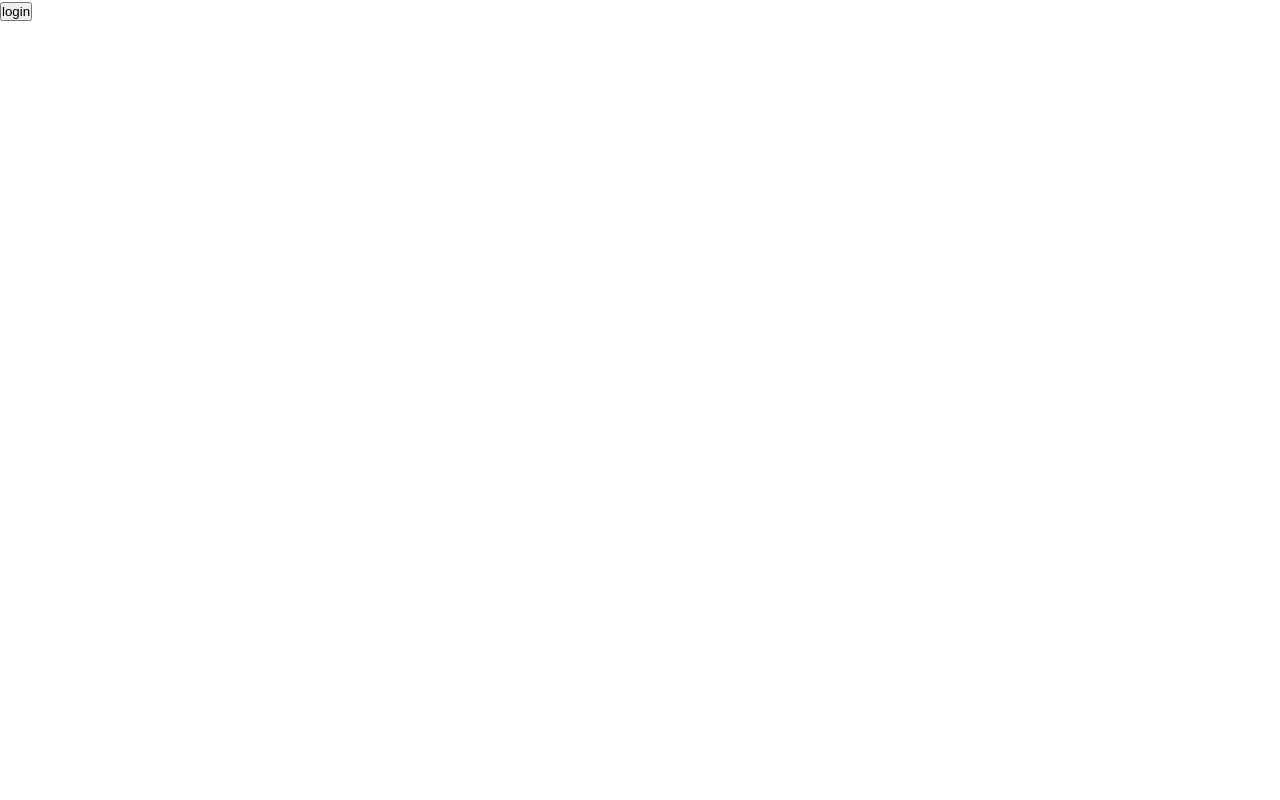
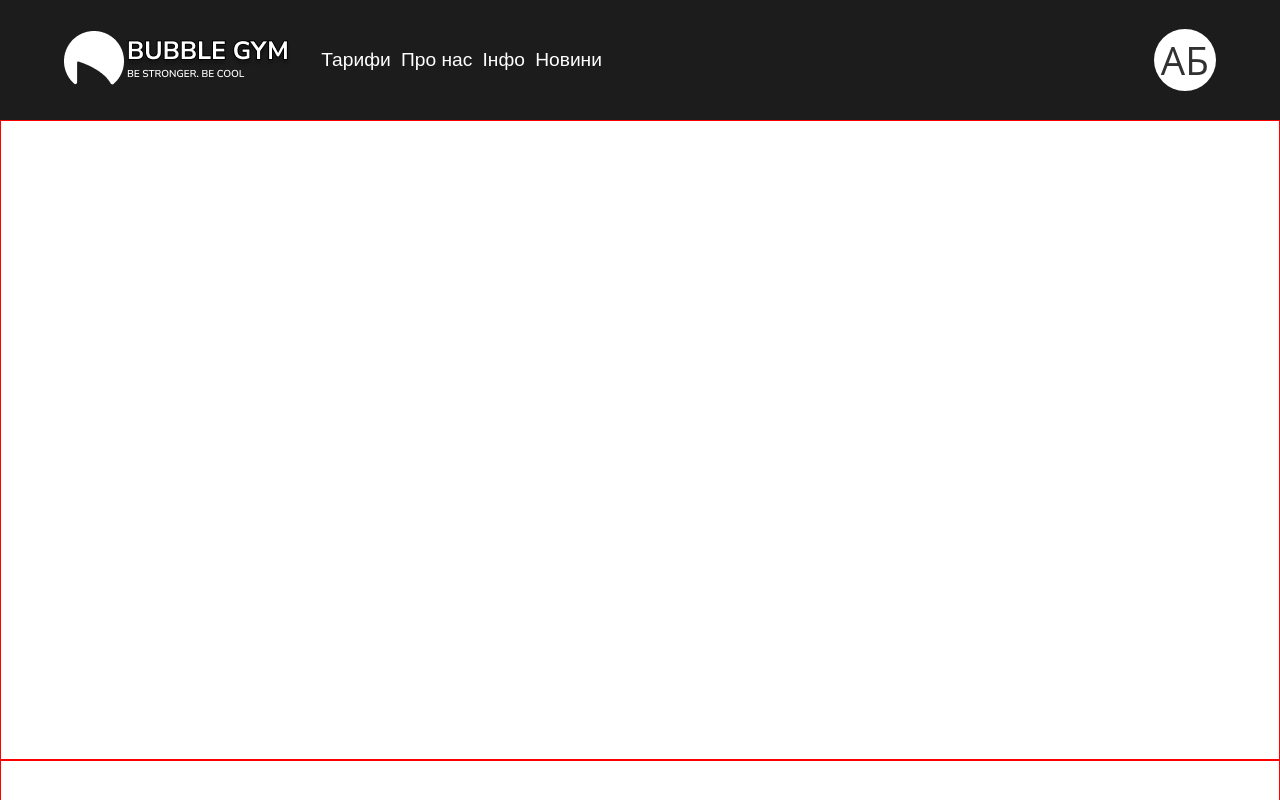
Before and after one commit to artemstakhov/fitness-gym-UI, a React (Create React App) app: page / in a window 1280 px wide. Shown: the top 800 px of the page. Built offline with nearby package versions, Linux system fonts and the light colour scheme.

Commit message:
add header and footer and landing

```diff
--- a/src/App.jsx
+++ b/src/App.jsx
@@ -1,12 +1,16 @@
 import React from 'react';
-import Organizer from './containers/Organizer/Organizer';
-import Login from './containers/Login/Login';
-import Error404 from './containers/Error404/Error404';
 import {
   BrowserRouter,
   Routes,
   Route,
 } from "react-router-dom";
+import Organizer from './containers/Organizer/Organizer';
+import Login from './containers/Login/Login';
+import Error404 from './containers/Error404/Error404';
+import Header from './components/Header/Header';
+import Footer from './components/Footer/Footer';
+import styles from './App.module.css';
+import Landing from './containers/Landing/Landing';
 
 function App() {
   const [isLoggedIn, setLoggedIn] = React.useState(false);
@@ -29,12 +33,18 @@ function App() {
               <Route index path="/" element={<Organizer user={user} />} />
               <Route path="*" element={<Error404 />} />
             </Routes>
+            <Footer/>
           </>
         ) : (
-          <Routes>
-            <Route index path="/" element={<Login onLogin={login} />} />
-            <Route path="*" element={<Error404 />} />
-          </Routes>
+          <div className={styles.container}>
+            <Header/>
+            <Routes>
+              <Route index path="/" element={<Landing />} />
+              <Route index path="/Login" element={<Login onLogin={login} />} />
+              <Route path="*" element={<Error404 />} />
+            </Routes>
+            <Footer/>
+          </div>
         )
       }
     </BrowserRouter>
--- a/src/App.module.css
+++ b/src/App.module.css
@@ -1,38 +1,5 @@
-.App {
-  text-align: center;
+.container {
+    display: flex;
+    flex-direction: column;
+    justify-content: space-between;
 }
-
-.App-logo {
-  height: 40vmin;
-  pointer-events: none;
-}
-
-@media (prefers-reduced-motion: no-preference) {
-  .App-logo {
-    animation: App-logo-spin infinite 20s linear;
-  }
-}
-
-.App-header {
-  background-color: #282c34;
-  min-height: 100vh;
-  display: flex;
-  flex-direction: column;
-  align-items: center;
-  justify-content: center;
-  font-size: calc(10px + 2vmin);
-  color: white;
-}
-
-.App-link {
-  color: #61dafb;
-}
-
-@keyframes App-logo-spin {
-  from {
-    transform: rotate(0deg);
-  }
-  to {
-    transform: rotate(360deg);
-  }
-}
--- /dev/null
+++ b/src/components/Footer/Footer.css
@@ -0,0 +1,69 @@
+body {
+    margin: 0;
+    padding: 0;
+    font-family: "Open Sans", sans-serif;
+    font-size: 15px;
+    overflow-x: hidden;
+    width: 100%;
+  }
+  div, header, aside, p, input, button, a, form, span, ul, li {
+    box-sizing: border-box;
+  }
+
+  h1, h2, h3, h4, h5, h6 {
+    margin: 0;
+  }
+  a{
+    text-decoration: none;
+  }
+
+  .footer{
+    height: 17vh;
+    background-color: #313131;
+    display: flex;
+    justify-content: center;
+    align-items: center;
+  }
+.content{
+  width: 600px;
+  height: 7vh;
+  display: flex;
+  flex-direction: column;
+  justify-content: space-between;
+}
+.terms{
+  width: 100%;
+  height: 3vh;
+  display: flex;
+}
+.term{
+  width: 200px;
+  height: 100%;
+  display: flex;
+  justify-content: center;
+
+
+}
+.termTitle{
+  margin: 0;
+  font-family: 'Nunito Sans' sans-serif;
+  font-style: normal;
+  font-size: 2.2vh;
+  color: white;
+}
+.copyright{
+  width: 100%;
+  height: 3vh;
+  display: flex;
+  justify-content: center;
+}
+
+
+.copyrightTitle{
+  margin: 0;
+  font-family: 'Nunito Sans' sans-serif;
+  font-style: normal;
+  font-weight: 300;
+  font-size: 1.9vh;
+  color: #FFFFFF;
+}
--- /dev/null
+++ b/src/components/Footer/Footer.jsx
@@ -0,0 +1,23 @@
+import React from 'react';
+import "./Footer.css";
+
+function Footer(){
+    return (
+        <footer className='footer'>
+            <div className="content">
+                <div className="terms">
+                    <div className="term"><p className='termTitle'>Privacy Policy</p></div>
+                    <div className="term"><p className='termTitle'>Terms & Conditions</p></div>
+                    <div className="term"><p className='termTitle'>Return Policy</p></div>
+                </div>
+                <div className="copyright">
+                    <p className='copyrightTitle'>
+                    © 2022 Bubble Gym. Всі права захищені.
+                    </p>
+                </div>
+            </div>
+        </footer>
+    )
+}
+
+export default Footer;
--- /dev/null
+++ b/src/components/Header/Header.css
@@ -0,0 +1,115 @@
+body {
+  margin: 0;
+  padding: 0;
+  font-family: "Open Sans", sans-serif;
+  font-size: 15px;
+  overflow-x: hidden;
+  width: 100%;
+}
+div, header, aside, p, input, button, a, form, span, ul, li {
+  box-sizing: border-box;
+}
+
+h1, h2, h3, h4, h5, h6 {
+  margin: 0;
+}
+a{
+  text-decoration: none;
+}
+
+.menuWrapper{
+  height: 15vh;
+  background: #1C1C1C;
+  display: flex;
+  justify-content: center;
+  align-items: center;
+}
+.empty{
+width: 924px;
+}
+.menu{
+  height: 52px;
+  width: 90%;
+  display: flex;
+  justify-content: space-between;
+  align-items: center;
+}
+.menuItems{
+  height: 22px;
+  width: 514px;
+  display: flex;
+  align-items: center;
+  justify-content: space-evenly;
+}
+
+.items{
+  width: 340px;
+  display: flex;
+  align-items: center;
+  justify-content: space-between;
+}
+
+.item{
+  color: white;
+  font-size: 2.4vh;
+  font-family: 'Archivo Narrow', sans-serif;
+  font-style: normal;
+  font-weight: 500;
+  cursor: pointer;
+}
+
+.item:hover{
+  font-size:  2.7vh;
+}
+
+.logo{
+  display: flex;
+    width: 254px;
+}
+
+
+
+.user{
+  min-width: 7.8vh;
+  min-height: 7.8vh;
+  border-radius: 50%;
+  background-color: white;
+  cursor: pointer;
+  display: flex;
+  justify-content: center;
+  align-items: center;
+}
+.user a {
+font-family: 'Inter' sans-serif ;
+font-style: normal;
+font-weight: 500;
+font-size: 4.81vh;
+line-height: 39px;
+color: #313131;
+}
+.logoText{
+  max-height: 55px;
+}
+
+.logoName{
+  font-family: 'Nunito Sans' sans-serif;
+  font-style: normal;
+  font-weight: 700;
+  font-size: 25px;
+  line-height: 34px;
+  display: flex;
+  align-items: center;
+  color: #FFFFFF;
+}
+
+.logoTitle {
+font-family: 'Nunito Sans' sans-serif;
+font-style: normal;
+font-weight: 600;
+font-size: 10px;
+line-height: 14px;
+display: flex;
+align-items: center;
+
+color: #FFFFFF;
+}
--- /dev/null
+++ b/src/components/Header/Header.jsx
@@ -0,0 +1,31 @@
+import React from 'react';
+import styles from './Header.css';
+import logo from './Images/Subtract.png'
+import logoText from'./Images/Frame.png'
+
+
+function Header(){
+    return (
+        <header className="header">
+        <div className="menuWrapper">
+            <div className="menu">
+                    <div className="logo">
+                        <a href="#"><img src={logo} alt="Logo"/></a>
+                        <a href="#"><img src={logoText} alt="Logo"/></a>
+                    </div>
+                    <div className="menuItems">
+                        <h3 className="item">Тарифи</h3>
+                        <h3 className="item">Про нас</h3>
+                        <h3 className="item">Інфо</h3>
+                        <h3 className="item">Новини</h3>
+                    </div>
+                    <div className="empty">
+                    </div>
+                <div className="user"><a className="userInitials" href="/login">АБ</a></div>
+            </div>
+        </div>
+    </header>
+    );
+}
+
+export default Header;
--- /dev/null
+++ b/src/containers/Landing/Landing.jsx
@@ -0,0 +1,17 @@
+import React from 'react';
+import styles from './Landing.module.css';
+
+const Landing = () => {
+    return (
+        <div className={styles.wrapper}>
+            <div className={styles.row}></div>
+            <div className={styles.row}></div>
+            <div className={styles.row}></div>
+            <div className={styles.row}></div>
+            <div className={styles.row}></div>
+            <div className={styles.row}></div>
+        </div>
+    )
+}
+
+export default Landing;
--- /dev/null
+++ b/src/containers/Landing/Landing.module.css
@@ -0,0 +1,11 @@
+.wrapper{
+    display: flex;
+    flex-direction: column;
+    width: 100%;
+    height: 100%;
+}
+
+.row{
+    height: 80vh;
+    border: 1px solid red;
+}
```
Also changed, not shown: src/components/Header/Images/Frame.png (added), src/components/Header/Images/Subtract.png (added).
